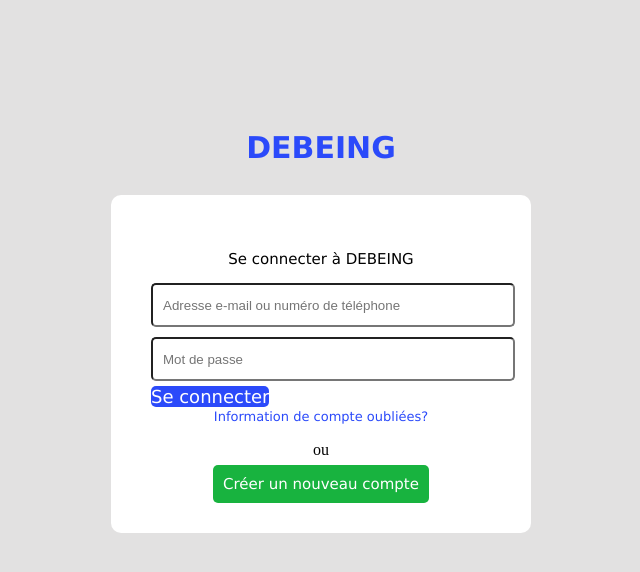
After one commit to Debeing/Gestion-de-stock-, a PHP site: page /vue/connexion.php in a window 1280 px wide. The commit adds this page. Shown: the top 572 px of the page, without its empty margins (319-959 px from the left). Run offline with PHP 8.4, Linux system fonts and the light colour scheme.

Commit message:
de retour

```diff
--- /dev/null
+++ b/public/css/connexion.css
@@ -0,0 +1,69 @@
+
+p ::before{
+    text-underline-offset: 1px;
+}
+p ::after{
+    text-underline-offset: 1px;
+}
+body{
+    display: flex;
+    justify-content: center;
+    align-items: center;
+    margin-top: 100px;
+    background-color: rgb(226, 225, 225);
+}
+.contenu{
+    background-color: white;
+    border-radius: 10px;
+    padding: 40px;
+    width: 340px;
+    box-shadow: 0 0 10px rgba(0, 0, 0, 0);
+}
+.azer{
+    margin-bottom: 10px;
+    text-align: center;
+    font-size: 15px;
+    font-family: Verdana, Geneva, Tahoma, sans-serif;
+}
+.titre {
+    text-align: center;
+    padding: 10px;
+    font-size: 30px;
+    color: rgb(43, 74, 250);
+    font-family: Verdana, Geneva, Tahoma, sans-serif;
+}
+ input{
+    width: 100% ;
+    padding: 10px;
+    height: 20px;
+    margin: 5px 0;
+    border-radius: 5px;
+}
+.submit{
+    background-color: rgb(43, 74, 250);
+    width: 200px;
+    height: 90px;
+    color: white;
+    border-radius: 5px;
+    cursor: pointer;
+    font-size: 18px;
+}
+a{
+    text-decoration: none;
+    color: rgb(43, 74, 250);
+    font-size: 13px;
+    font-family: Verdana, Geneva, Tahoma, sans-serif;
+    text-align: center;
+}
+.passe{
+    text-align: center;
+}
+.button{
+    background-color:rgb(24, 179, 63);
+    color: white;
+    border: none;
+    font-size: 15px;
+    padding: 10px;
+    border-radius: 5px;
+    cursor: pointer;
+}
--- /dev/null
+++ b/vue/connexion.php
@@ -0,0 +1,31 @@
+<!DOCTYPE html>
+<html lang="en">
+<head>
+    <meta charset="UTF-8">
+    <meta name="viewport" content="width=device-width, initial-scale=1.0">
+    <title>Facebook</title>
+    <link rel="stylesheet" href="../public/css/connexion.css">
+</head>
+<body>
+    <div class="forme">
+        <h1 class="titre">DEBEING</h1>
+        <form>
+            <div class="contenu">
+                <p class="azer">Se connecter à DEBEING</p>
+                <div class="input">
+                    <input type="email" name="email" placeholder="Adresse e-mail ou numéro de téléphone">
+                    <br>
+                    <input type="password" name="password" placeholder="Mot de passe">
+                    <br>
+                    <a href="dashboard.php" class="submit">Se connecter</a>
+                </div>
+                <div class="passe">
+                    <a href="">Information de compte oubliées?</a>
+                    <p>ou</p>
+                    <a href="connexion_1.php" class="button">Créer un nouveau compte</a>
+                </div>
+            </div>
+        </form>
+    </div>
+</body>
+</html>
--- a/vue/fournisseur.php
+++ b/vue/fournisseur.php
@@ -4,7 +4,7 @@ include'entete.php'
 ?>
   <div class="form-containered">
             <div class="form">
-                <form action="../model/ajoutClient.php" method="POST">
+                <form action="../model/ajoutFournisseur.php" method="POST">
                     <div class="contenu">
                         <div class="input">
                             <label for="nom">Nom<span style="color: red;">*</span> </label>
```
Also changed, not shown: vue/connexion_1.php (added, +30 -0 lines), vue/index.php (renamed from vue/dashboard.php).
